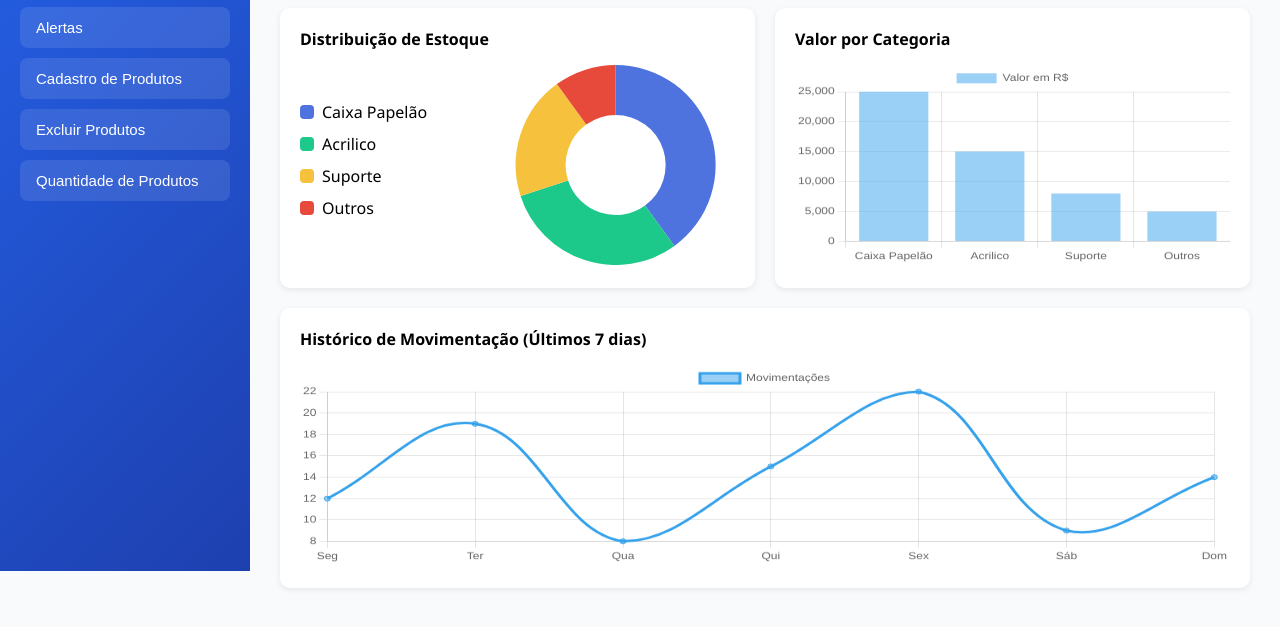
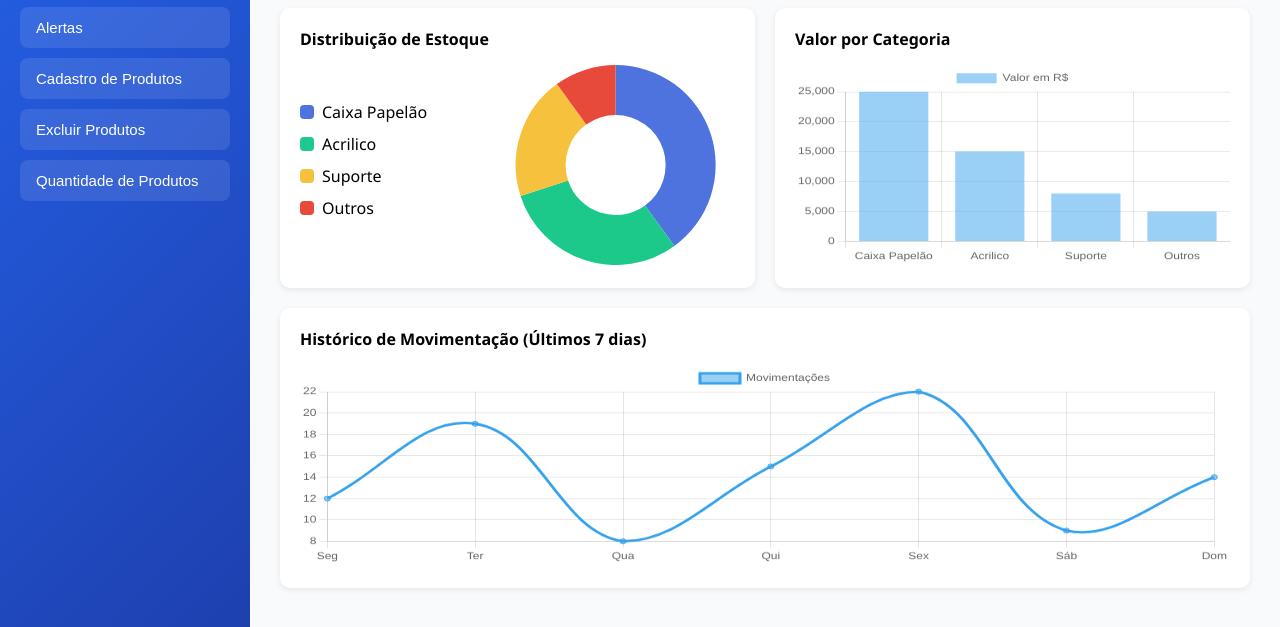
Before and after one commit to Gabriel100-Pro/Controle-de-estoque-certo, a plain HTML site: page index.html in a window 1280 px wide. Shown: the part 229-856 px from the top of the page. Drawn offline with nearby package versions, Linux system fonts and the light colour scheme.

Commit message:
Customização no arquivo css e criação de mais um arquivo html

```diff
--- a/style.css
+++ b/style.css
@@ -18,6 +18,7 @@ body {
     display: flex;
     background: var(--bg);
     font-family: 'Segoe UI', sans-serif;
+
 }
 
 .mobile-header {
@@ -31,7 +32,7 @@ body {
 
 aside {
     width: 250px;
-    height: 100vh;
+    height: 107vh;
     background: linear-gradient(135deg, var(--primary), #1e40af);
     padding: 20px;
     color: white;
```
Also changed, not shown: cadastroProdrutos.html (added).
